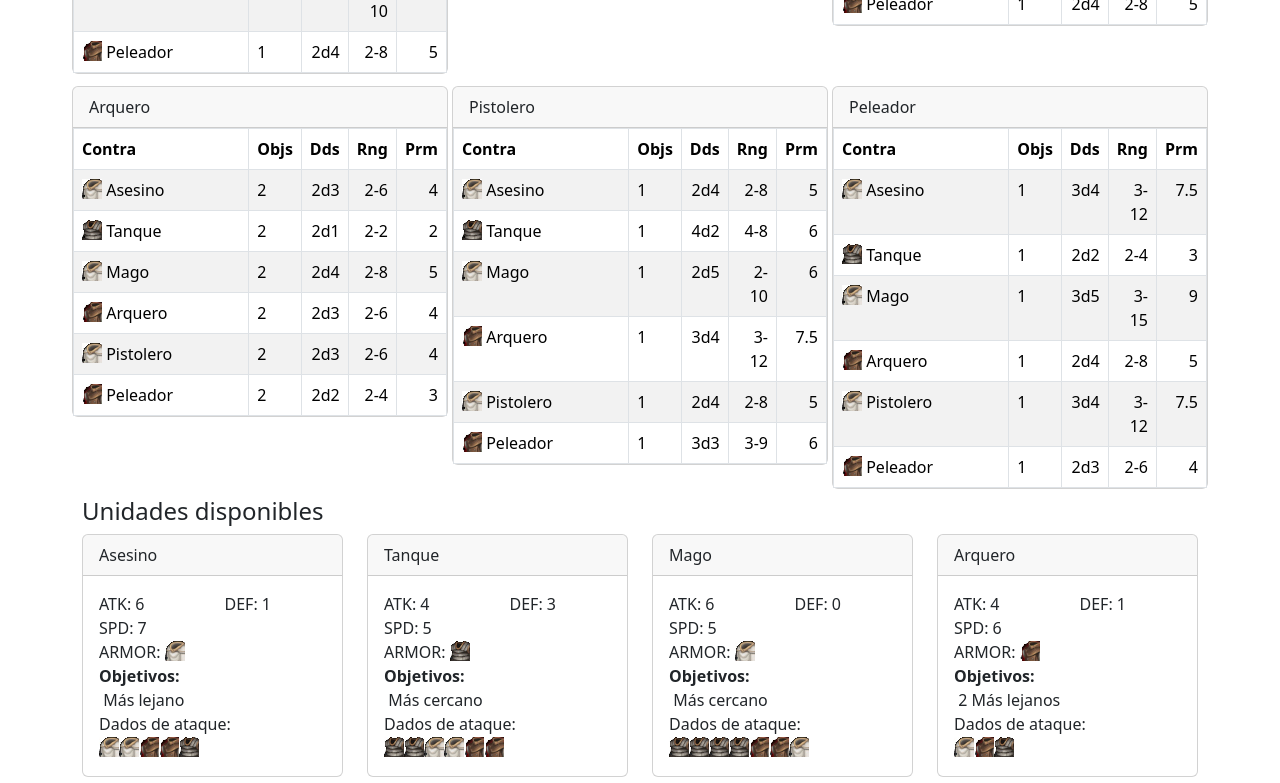
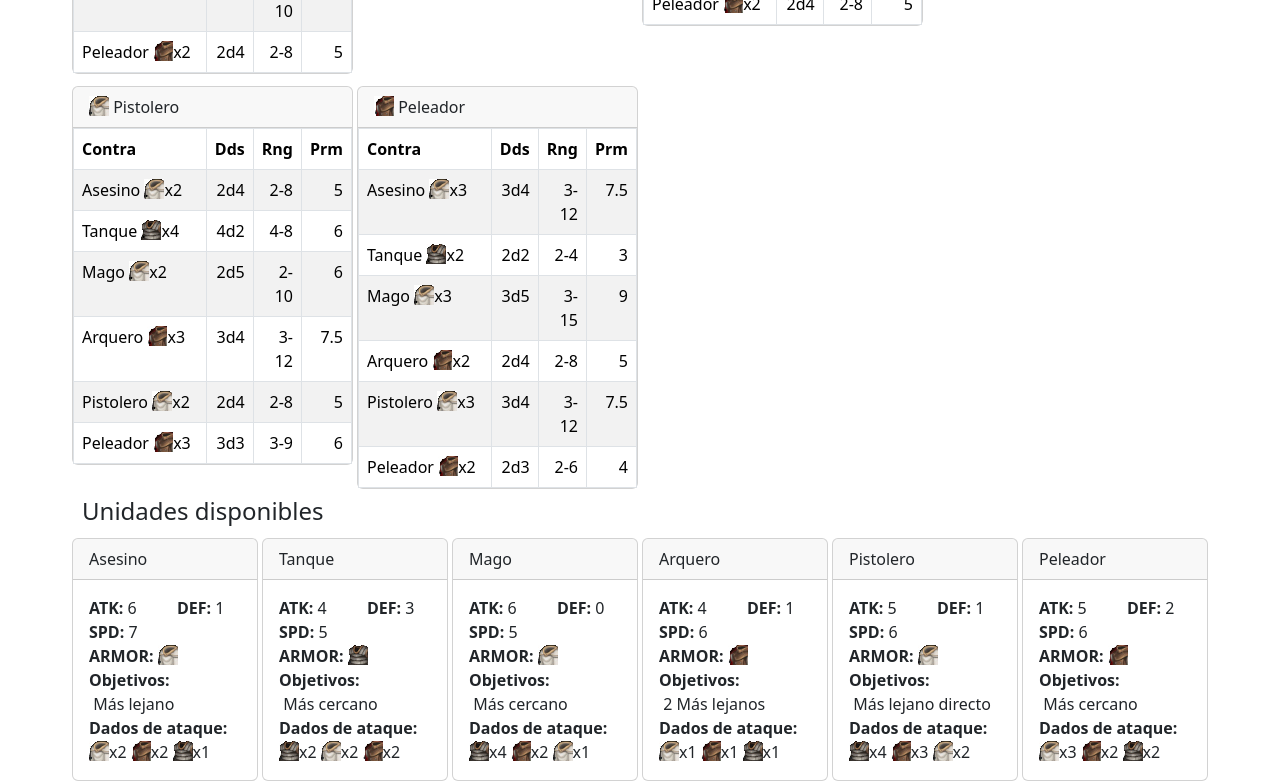
Before and after one commit to xMokar/autochess, a SvelteKit app: page / in a window 1280 px wide. Shown: the part 440-1223 px from the top of the page. Built offline with nearby package versions, Linux system fonts and the light colour scheme.

Commit message:
Mejorar el estilo

```diff
--- a/src/routes/+page.svelte
+++ b/src/routes/+page.svelte
@@ -1,9 +1,9 @@
-<script>
+<script lang="ts">
     import { Champs, calculateDamage } from "$lib/system";
     import ArmorIcon from "./autobattle/ArmorIcon.svelte";
     import ViewUnit from "./autobattle/viewUnit.svelte";
 	let faces = [1,2,3,4,5,6]
-	function table(face) {
+	function table(face:number) {
 		return faces.map(x => Math.ceil(x/(6/face)))
 	}
 </script>
@@ -12,14 +12,13 @@
 	<h4>Lista de unidades</h4>
 	<div class="row">
 		{#each Champs as source}
-		<div class="col-4 mb-2 g-1">
+		<div class="col-3 mb-2 g-1">
 			<div class="card">
-				<div class="card-header">{source.name}</div>
+				<div class="card-header"><ArmorIcon armor={source.armorType.id} /> {source.name}</div>
 				<div class="card-body p-0" >
 					<table class="table table-bordered table-striped mb-0">
 					<thead><tr>
 						<th class="w-100">Contra</th>
-						<th title="Objetivos">Objs</th>
 						<th title="Dados">Dds</th>
 						<th title="Rango de daño">Rng</th>
 						<th title="Promedio de daño">Prm</th>
@@ -28,12 +27,14 @@
 					<tbody>
 					{#each Champs as target}
 						{@const damage = calculateDamage(source, target)}
+						{@const dice = damage.rolls.length }
 						<tr>
-							<td><ArmorIcon armor={target.armorType.id} /> {target.name} </td>
-							<td>{source.targetting.targets}</td>
-							<td class="text-end">{damage.rolls.length*source.targetting.targets}d{damage.sides}</td>
-							<td class="text-end">{damage.rolls.length*source.targetting.targets}-{damage.max*source.targetting.targets}</td>
-							<td class="text-end">{(damage.rolls.length*source.targetting.targets+damage.max*source.targetting.targets)/2}</td>
+							<td>{target.name}
+<ArmorIcon armor={target.armorType.id} />x{dice}
+							</td>
+							<td class="text-end">{damage.rolls.length}d{damage.sides}</td>
+							<td class="text-end">{damage.rolls.length}-{damage.max}</td>
+							<td class="text-end">{(damage.rolls.length+damage.max)/2}</td>
 						</tr>
 					{/each}
 					</tbody>
@@ -50,7 +51,7 @@
 
 	<div class="row">
 		{#each Champs as champ}
-			<div class="col-3 mb-2">
+			<div class="col-2 mb-2 g-1">
 				<div class="card">
 					<div class="card-header">{champ.name}</div>
 					<div class="card-body">
--- a/src/routes/autobattle/viewUnit.svelte
+++ b/src/routes/autobattle/viewUnit.svelte
@@ -8,25 +8,23 @@
 
 <div class="row">
 	<div class="col-6">
-		ATK: {champ.attack}
+		<b>ATK:</b> {champ.attack}
 	</div>
 	<div class="col-6">
-		DEF: {champ.defense}
+		<b>DEF:</b> {champ.defense}
 	</div>
 	<div class="col-6">
-		SPD: {champ.movespeed}
+		<b>SPD:</b> {champ.movespeed}
 	</div>
 	<div class="col-12">
-		ARMOR: <ArmorIcon armor={champ.armorType.id} />
+		<b>ARMOR:</b> <ArmorIcon armor={champ.armorType.id} />
 	</div>
 	<div class="col-12">
 		<b>Objetivos:</b> <br>
 		&nbsp;{champ.targetting.name}<br>
-		Dados de ataque:<br>
+		<b>Dados de ataque:</b><br>
 		{#each Object.entries(champ.armorpen).sort(([_a,a],[_b,b]) => b-a) as [armor, dice]}
-			{#each Array(dice) as _}
-				<ArmorIcon {armor} />
-			{/each}
+				<ArmorIcon {armor} />x{dice}&nbsp;
 		{/each}
 	</div>
 </div>
```
